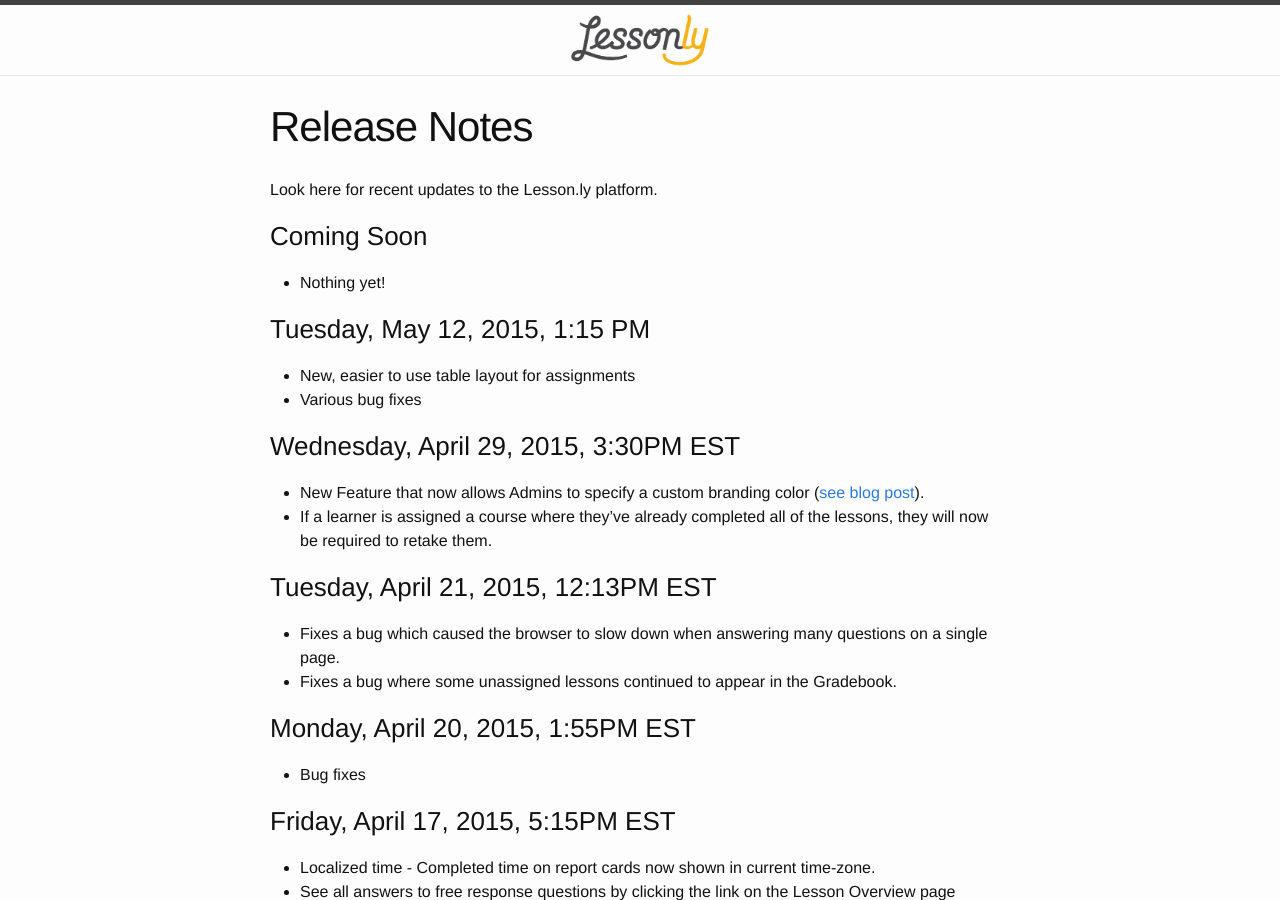
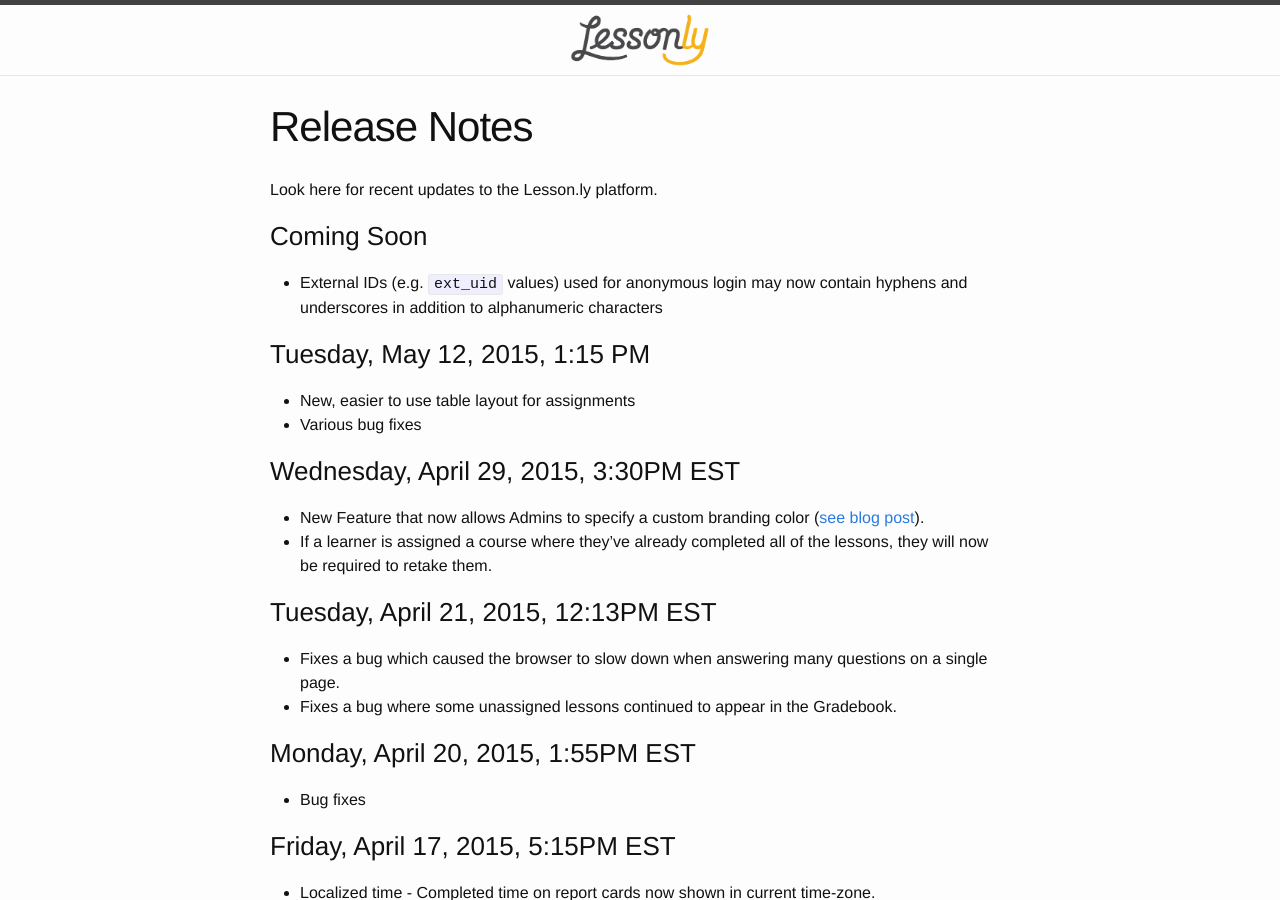
Before and after one commit to isabella232/lessonly.github.io, a Jekyll site: the page built from release-notes.md, in a window 1280 px wide and 900 px high. Built offline with Jekyll 4.4.1, drawn with Linux system fonts in a browser that asks for light colours.

Commit message:
Add note about ext_uid validity changes

```diff
--- a/release-notes.md
+++ b/release-notes.md
@@ -8,7 +8,7 @@
 
 ### Coming Soon
 
-- Nothing yet!
+- External IDs (e.g. `ext_uid` values) used for anonymous login may now contain hyphens and underscores in addition to alphanumeric characters
 
 ### Tuesday, May 12, 2015, 1:15 PM
 
```
